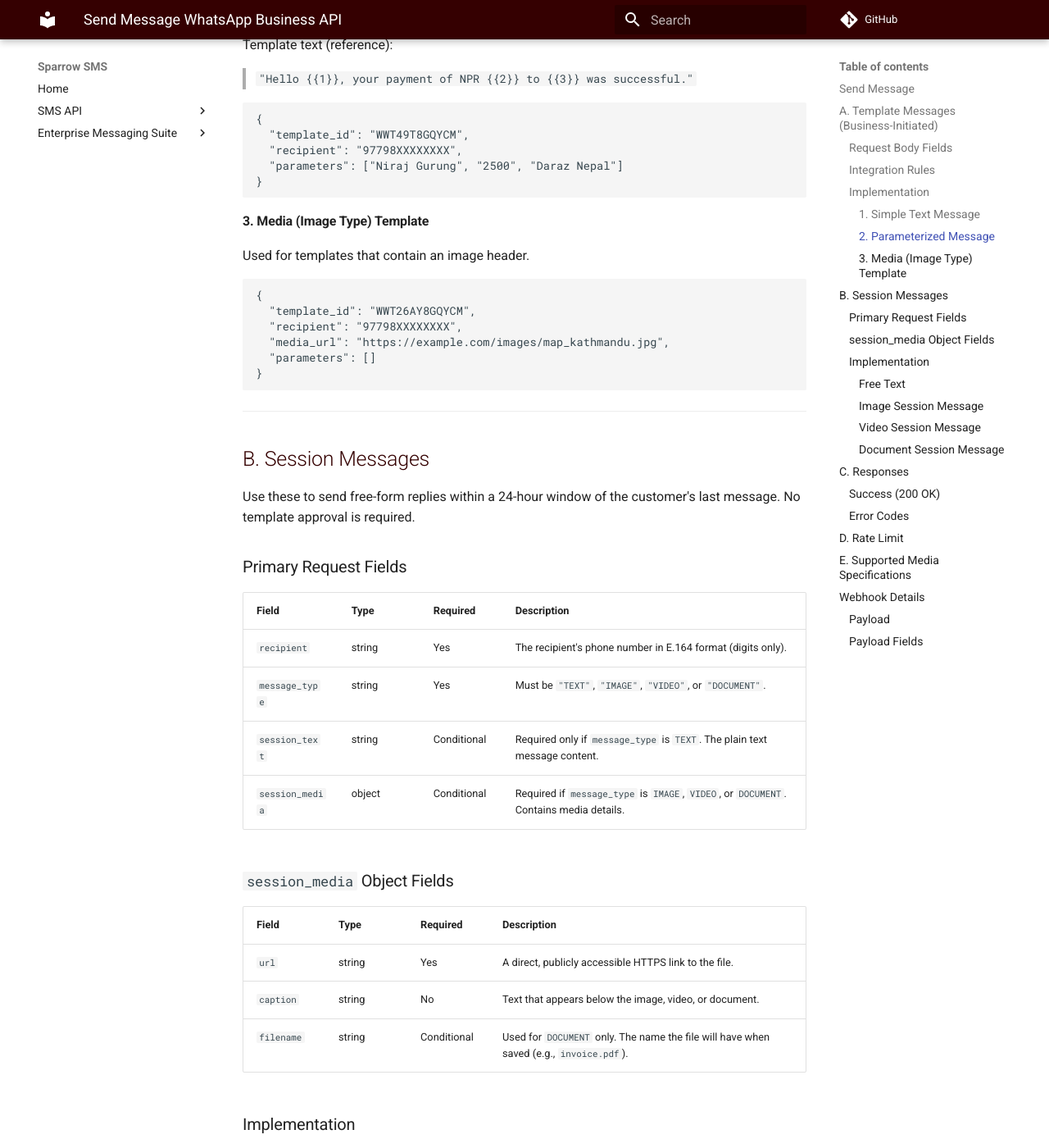
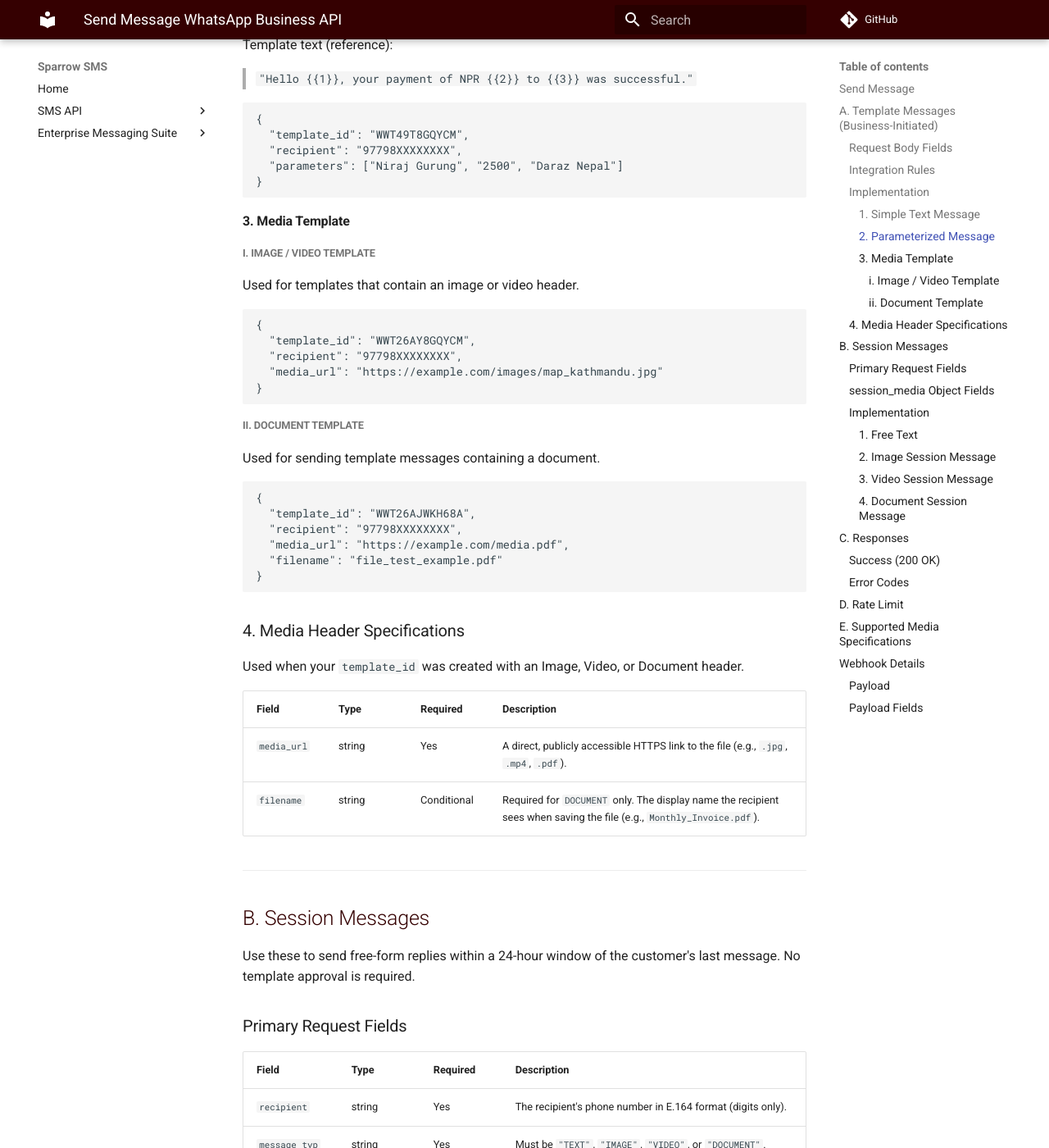
Before and after one commit to sparrowsms/apidocs, an MkDocs documentation site: the page built from docs/enterprise/whatsapp/index.md, in a window 1280 px wide and 1400 px high, scrolled down 1789 px. Shown: the whole window at 82% size. Built offline with MkDocs 1.6.1 and Material for MkDocs 9.7.7, drawn with Linux system fonts in a browser that asks for light colours; comment, search, counter and statistics services are not loaded; some of the changed text lies outside the part shown.

Commit message:
update whatsapp doc

````diff
--- a/docs/enterprise/whatsapp/business-messaging.md
+++ b/docs/enterprise/whatsapp/index.md
@@ -67,18 +67,41 @@ Template text (reference):
 }
 ```
 
-#### 3. Media (Image Type) Template
+#### 3. Media Template
 
-Used for templates that contain an image header.
+##### i. Image / Video Template
+
+Used for templates that contain an image or video header.
 
 ```json
 {
   "template_id": "WWT26AY8GQYCM",
   "recipient": "97798XXXXXXXX",
-  "media_url": "https://example.com/images/map_kathmandu.jpg",
-  "parameters": []
+  "media_url": "https://example.com/images/map_kathmandu.jpg"
 }
 ```
+
+##### ii. Document Template
+
+Used for sending template messages containing a document.
+
+```json
+{
+  "template_id": "WWT26AJWKH68A",
+  "recipient": "97798XXXXXXXX",
+  "media_url": "https://example.com/media.pdf",
+  "filename": "file_test_example.pdf"
+}
+```
+
+### 4. Media Header Specifications
+
+Used when your `template_id` was created with an Image, Video, or Document header.
+
+| Field | Type | Required | Description |
+|---|---|---|---|
+| `media_url` | string | Yes | A direct, publicly accessible HTTPS link to the file (e.g., `.jpg`, `.mp4`, `.pdf`). |
+| `filename` | string | Conditional | Required for `DOCUMENT` only. The display name the recipient sees when saving the file (e.g., `Monthly_Invoice.pdf`). |
 
 ---
 
@@ -105,7 +128,7 @@ Use these to send free-form replies within a 24-hour window of the customer's la
 
 ### Implementation
 
-#### Free Text
+#### 1. Free Text
 
 ```json
 {
@@ -115,7 +138,7 @@ Use these to send free-form replies within a 24-hour window of the customer's la
 }
 ```
 
-#### Image Session Message
+#### 2. Image Session Message
 
 ```json
 {
@@ -128,7 +151,7 @@ Use these to send free-form replies within a 24-hour window of the customer's la
 }
 ```
 
-#### Video Session Message
+#### 3. Video Session Message
 
 ```json
 {
@@ -141,7 +164,7 @@ Use these to send free-form replies within a 24-hour window of the customer's la
 }
 ```
 
-#### Document Session Message
+#### 4. Document Session Message
 
 ```json
 {
````
Also changed, not shown: docs/index.md (+2 -1 lines).
